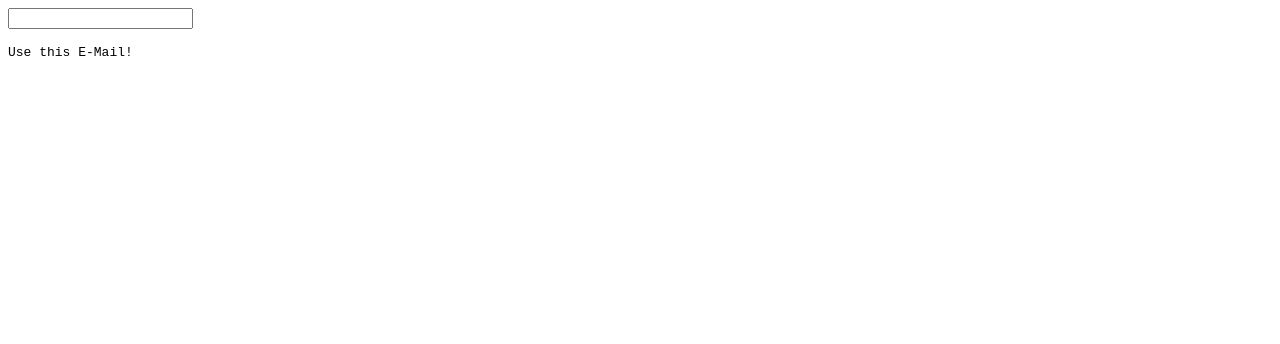
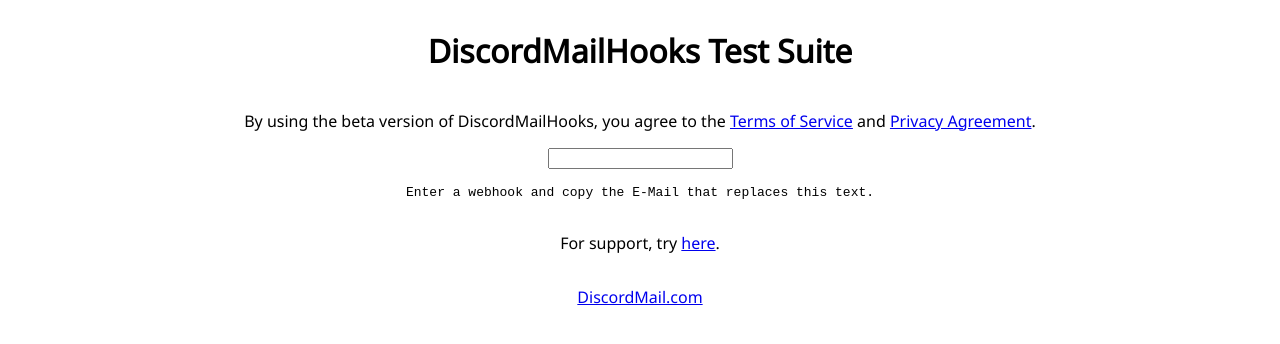
Before and after one commit to 7coil/discordmailhooks, a website: page index.html in a window 1280 px wide. Drawn offline with Linux system fonts and the light colour scheme.

Commit message:
Make a webpage that looks "better"

```diff
--- a/index.html
+++ b/index.html
@@ -1,10 +1,24 @@
 <html>
     <head>
-
+        <link href="https://fonts.googleapis.com/css?family=Noto+Sans" rel="stylesheet">
+        <style>
+            body {
+                text-align: center;
+                font-family: 'Noto Sans', 'Roboto', 'Comic Sans MS';
+                display: flex;
+                flex-direction: column;
+                align-items: center;
+                justify-content: center;
+            }
+        </style>
     </head>
     <body>
+        <h1>DiscordMailHooks Test Suite</h1>
+        <p>By using the beta version of DiscordMailHooks, you agree to the <a href="https://discordmail.com/docs/tos">Terms of Service</a> and <a href="https://discordmail.com/docs/privacy">Privacy Agreement</a>.</p>
         <input type="text" id="mail_input" data-url="mss.ovh">
-        <p><code id="mail_message">Use this E-Mail!</code><a href="" id="mail_url"><code id="mail_output"></code></a></p>
+        <p><code id="mail_message">Enter a webhook and copy the E-Mail that replaces this text.</code><a href="" id="mail_url"><code id="mail_output"></code></a></p>
+        <p>For support, try <a href="https://discordapp.com/invite/wHgdmf4">here</a>.</p>
+        <p><a href="https://discordmail.com">DiscordMail.com</a></p>
         <script src="https://rawgit.com/kawanet/int64-buffer/master/dist/int64-buffer.min.js"></script>
         <script src="browser.js"></script>
     </body>
```
Also changed, not shown: 1 other file.
